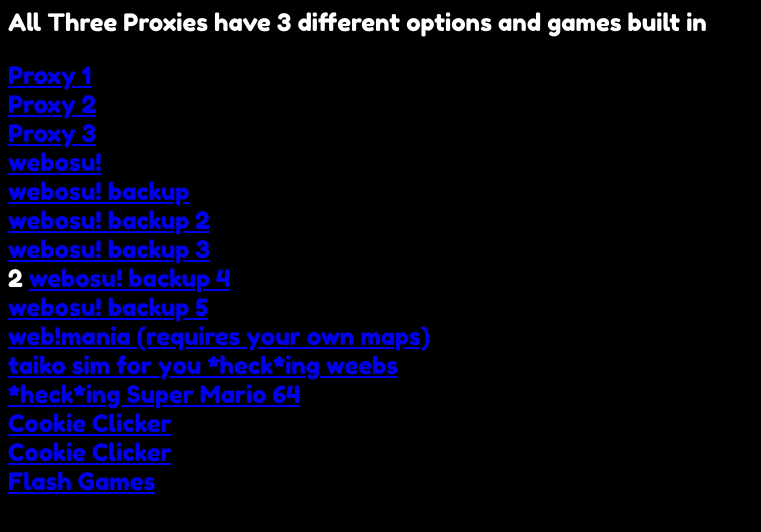
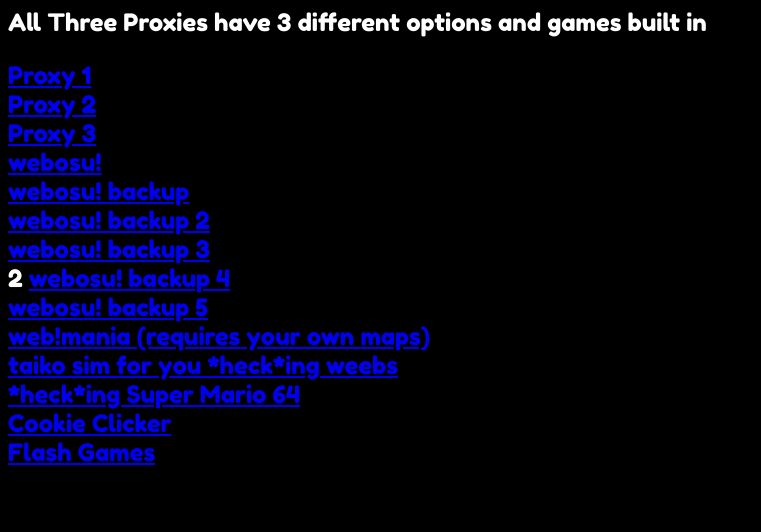
Before and after one commit to ttfq/ttfq.github.io, a plain HTML site: page amongsus/index.html in a window 1280 px wide. Shown: the whole page, without its empty margins (0-761 px from the left). Drawn offline with Linux system fonts and the light colour scheme.

Commit message:
Update index.html

```diff
--- a/amongsus/index.html
+++ b/amongsus/index.html
@@ -13,5 +13,4 @@
 <a href=https://taiko.bui.pm/>taiko sim for you *heck*ing weebs</a> <br>
 <a href=https://translatereader.us/archive/g/sm64/> *heck*ing Super Mario 64 </a><br>
 <a href=https://translatereader.us/archive/g/cookieclicker/> Cookie Clicker</a><br>
-<a href=https://osu.translatereader.us/index.html> Cookie Clicker</a><br>
 <a href=./flash> Flash Games </a>
```
